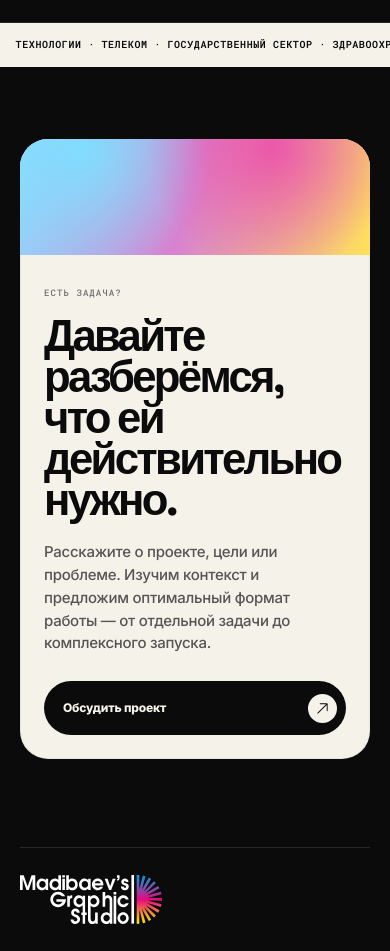
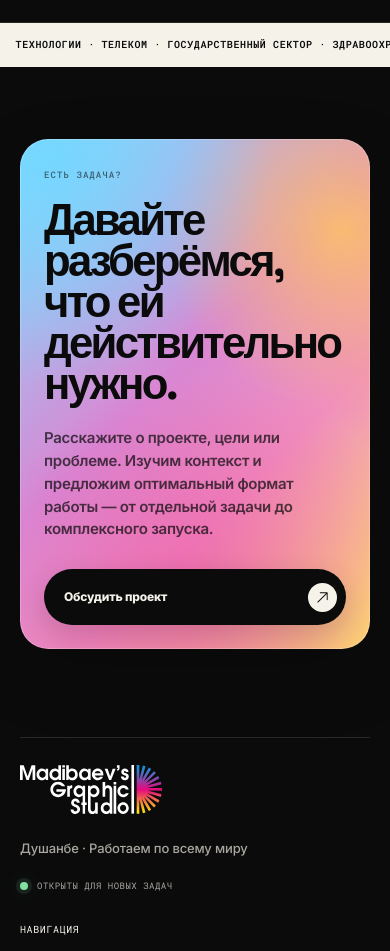
Before and after one commit to AlexMadibaev/MadibaevStudio, a Next.js app in the folder mgs-next/: page / in a window 390 px wide. Shown: the part 7940-8891 px from the top of the page. Built offline with nearby package versions, Linux system fonts and the light colour scheme; no server answers.

Commit message:
Fill mobile contact card with full gradient

```diff
--- a/mgs-next/app/mgs-polish.css
+++ b/mgs-next/app/mgs-polish.css
@@ -8,26 +8,21 @@
   .mgs-home-contact__panel {
     position: relative;
     overflow: hidden;
-    padding: 148px 24px 24px;
+    padding: 30px 24px 24px;
     border-radius: 28px;
-    background: #f5f2ea;
-    box-shadow: inset 0 0 0 1px rgba(11, 11, 12, 0.06);
+    color: #0b0b0c;
+    background:
+      radial-gradient(circle at 8% 4%, rgba(116, 215, 255, 0.96), transparent 38%),
+      radial-gradient(circle at 92% 18%, rgba(255, 198, 94, 0.82), transparent 34%),
+      radial-gradient(circle at 52% 88%, rgba(235, 78, 168, 0.56), transparent 44%),
+      linear-gradient(135deg, #8bdcff 0%, #d987d3 45%, #f08fbd 67%, #ffe36a 100%);
+    box-shadow:
+      inset 0 0 0 1px rgba(255, 255, 255, 0.22),
+      0 24px 70px rgba(0, 0, 0, 0.16);
   }
 
   .mgs-home-contact__panel::after {
-    z-index: 0;
-    top: 0;
-    right: 0;
-    bottom: auto;
-    left: 0;
-    width: 100%;
-    height: 116px;
-    opacity: 1;
-    pointer-events: none;
-    background:
-      radial-gradient(circle at 18% 10%, rgba(125, 225, 255, 0.9), transparent 42%),
-      radial-gradient(circle at 72% 8%, rgba(236, 79, 170, 0.9), transparent 46%),
-      linear-gradient(105deg, #8ddcff 0%, #d881d0 48%, #ffe15a 100%);
+    display: none;
   }
 
   .mgs-home-contact__panel > * {
@@ -36,15 +31,21 @@
   }
 
   .mgs-home-contact__panel .mgs-eyebrow {
-    margin-bottom: 16px;
-    color: rgba(11, 11, 12, 0.56);
+    margin-bottom: 18px;
+    color: rgba(11, 11, 12, 0.58);
     font-size: 9px;
     letter-spacing: 0.12em;
   }
 
+  .mgs-home-contact__panel .mgs-eyebrow > span {
+    background: #0b0b0c;
+    box-shadow: none;
+  }
+
   .mgs-home-contact__panel h2 {
     max-width: none;
-    margin: 0 0 20px;
+    margin: 0 0 22px;
+    color: #0b0b0c;
     font-size: clamp(2.45rem, 11.2vw, 3.35rem);
     font-weight: 650;
     letter-spacing: -0.062em;
@@ -54,21 +55,23 @@
 
   .mgs-home-contact__panel > p:not(.mgs-eyebrow) {
     max-width: 31ch;
-    margin: 0 0 26px;
-    color: rgba(11, 11, 12, 0.68);
+    margin: 0 0 28px;
+    color: rgba(11, 11, 12, 0.72);
     font-size: 15px;
-    font-weight: 500;
+    font-weight: 520;
     letter-spacing: -0.018em;
     line-height: 1.52;
   }
 
   .mgs-home-contact__panel .mgs-button--primary {
     width: 100%;
-    min-height: 54px;
+    min-height: 56px;
     justify-content: space-between;
-    padding-left: 18px;
+    padding-left: 19px;
+    border: 1px solid rgba(11, 11, 12, 0.12);
     background: #0b0b0c;
     color: #f5f2ea;
+    box-shadow: 0 10px 30px rgba(11, 11, 12, 0.16);
   }
 
   .mgs-home-contact__panel .mgs-button--primary svg {
@@ -81,12 +84,8 @@
 
 @media (max-width: 380px) {
   .mgs-home-contact__panel {
-    padding: 136px 20px 20px;
+    padding: 26px 20px 20px;
     border-radius: 24px;
-  }
-
-  .mgs-home-contact__panel::after {
-    height: 104px;
   }
 
   .mgs-home-contact__panel h2 {
```
